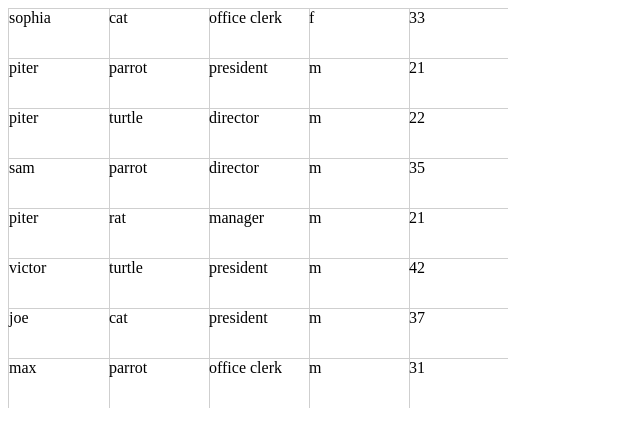
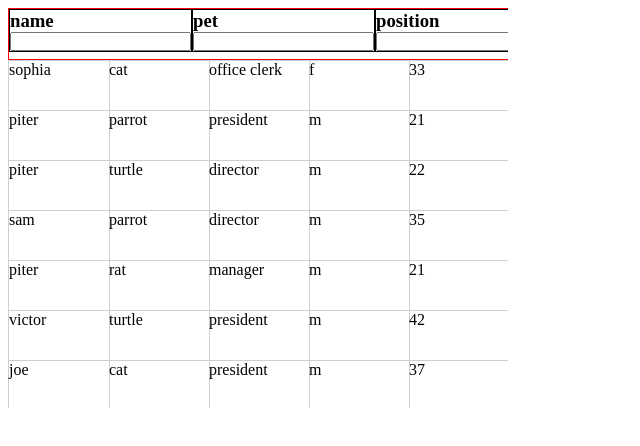
Before and after one commit to nextdesusu/angular-excel, an Angular app: page / in a window 1280 px wide. Shown: the top 446 px of the page, without its empty margins (0-640 px from the left). Built offline with nearby package versions, Linux system fonts and the light colour scheme.

Commit message:
feat: slight improvements on v-header component

```diff
--- a/src/app/v-header/v-header.component.css
+++ b/src/app/v-header/v-header.component.css
@@ -0,0 +1,22 @@
+:host {
+  border: 1px solid red;
+  top: 0px;
+  left: 0px;
+  display: block;
+  position: relative;
+}
+
+:host > div > * {
+  padding: 0px;
+  margin: 0px;
+}
+
+:host > div {
+  top: 0px;
+  left: 0px;
+  width: 0px;
+  height: 0px;
+  display: table-cell;
+  position: relative;
+  border: 1px solid black;
+}
--- a/src/app/v-header/v-header.component.html
+++ b/src/app/v-header/v-header.component.html
@@ -1 +1,9 @@
-<input (change)="onChange($event)" />
+<ng-template [ngIf]="isPropsLoaded" [ngIfElse]="loading">
+  <div *ngFor="let field of props.items">
+    <h3>{{field.name}}</h3>
+    <input (change)="onChange($event)" />
+  </div>
+</ng-template>
+<ng-template #loading>
+  <p>Loading...</p>
+</ng-template>
--- a/src/app/v-header/v-header.component.ts
+++ b/src/app/v-header/v-header.component.ts
@@ -1,4 +1,4 @@
-import { Component, Input, Output, EventEmitter } from '@angular/core';
+import { Component, Input, Output, EventEmitter, HostBinding, OnChanges, SimpleChanges } from '@angular/core';
 import { VHeaderProps, VHeaderEvent } from "../../types";
 
 @Component({
@@ -6,18 +6,42 @@ import { VHeaderProps, VHeaderEvent } from "../../types";
   templateUrl: './v-header.component.html',
   styleUrls: ['./v-header.component.css']
 })
-export class VHeaderComponent {
+export class VHeaderComponent implements OnChanges {
   @Input() props: VHeaderProps;
   @Output() onChanged = new EventEmitter<VHeaderEvent>();
-  private isActive: boolean = true;
+  @HostBinding('style.height') hostHeight;
+  @HostBinding('style.width') hostWidth;
+  private propsLoaded: boolean = false;
   constructor() { }
+  ngOnChanges(changes: SimpleChanges): void {
+    const {
+      props
+    } = changes;
+    if (props === undefined || props.currentValue === undefined || this.isPropsLoaded) return;
+    console.log("p", props);
+    this.propsLoaded = true;
+    const {
+      cellWidth,
+      cellHeight,
+      items
+    } = props.currentValue;
+    this.hostHeight = `${cellHeight}px`;
+    this.hostWidth = `${cellWidth * items.length}px`;
+  }
 
-  onChange(event: Event){
+  onChange(event: Event) {
     const target = event.target as HTMLInputElement;
+    const idR = target.getAttribute("1!!");
+    const isActiveR = target.getAttribute("2!!");
+    if (idR === null || isActiveR === null) throw `Unexpected custom attribute is null!`;
     this.onChanged.emit({
-      id: this.props.id,
+      id: Number(idR),
       query: target.value,
-      isActive: this.isActive
+      isActive: Boolean(isActiveR)
     });
   }
+
+  public get isPropsLoaded(): boolean {
+    return this.propsLoaded;
+  }
 }
--- a/src/app/v-table/v-table.component.html
+++ b/src/app/v-table/v-table.component.html
@@ -1,3 +1,5 @@
+<ng-template [ngIf]="isPropsLoaded" [ngIfElse]="loading">
+  <app-v-header [props]="hProps"></app-v-header>
   <table
     *ngIf="isPropsLoaded"
     class="v-table"
@@ -21,6 +23,7 @@
       </td>
     </tr>
   </table>
-<div *ngIf="!isPropsLoaded">
+</ng-template>
+<ng-template #loading>
   <p>Loading...</p>
-</div>
+</ng-template>
--- a/src/app/v-table/v-table.component.ts
+++ b/src/app/v-table/v-table.component.ts
@@ -1,7 +1,5 @@
-import { Target } from '@angular/compiler';
 import { Component, Input, HostListener, HostBinding, OnChanges, SimpleChanges } from '@angular/core';
-import { Scroll } from '@angular/router';
-import { VTableProps, VTableSettings } from "../../types";
+import { VTableProps, VTableSettings, VHeaderProps, fieldDescription } from "../../types";
 
 const DEFAULT_SHOW_ROWS = 7;
 const DEFAULT_CELL_WIDTH = 40;
@@ -52,11 +50,20 @@ export class VTableComponent implements OnChanges {
       cellHeight,
       showRows
     } = this.settings;
-    console.log("props", props.currentValue);
     this.generateRanges(0, 0);
     if (this.hostHeight) return;
     this.hostHeight = `${cellHeight * showRows}px`;
     this.hostWidth = `${cellWidth * this.propsOrThrow.columns}px`;
+  }
+
+  public get hProps(): VHeaderProps {
+    const { cellHeight, cellWidth } = this.settings;
+    const { fields } = this.propsOrThrow;
+    return {
+      cellWidth,
+      cellHeight,
+      items: fields.map((field: fieldDescription, id: number) => ({...field, id}))
+    }
   }
 
   public get isPropsLoaded(): boolean {
```
Also changed, not shown: src/types.ts (+7 -3 lines). Lines whose indentation alone changed are shown as unchanged.
